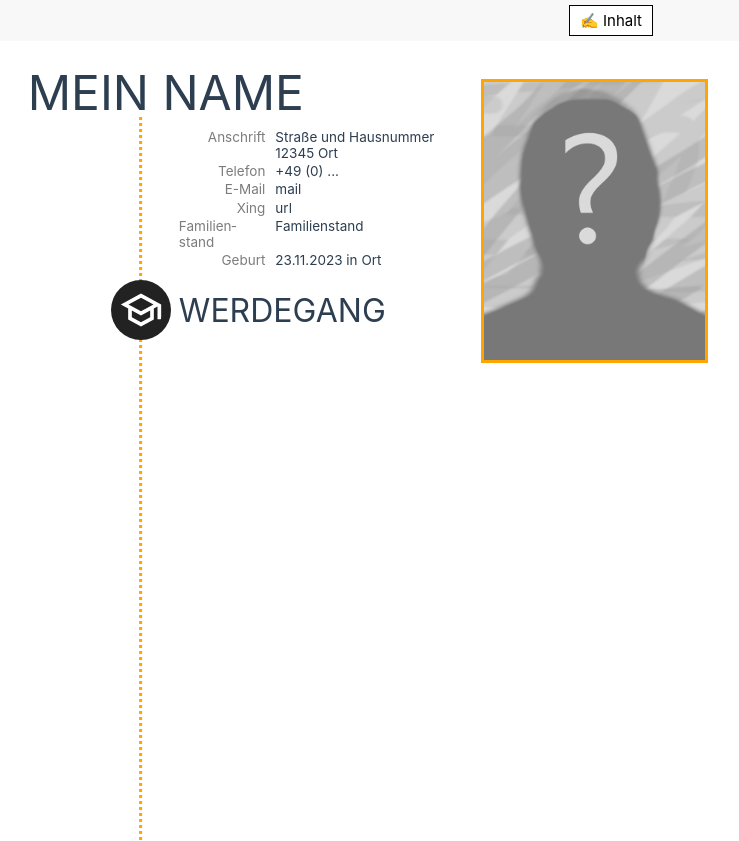
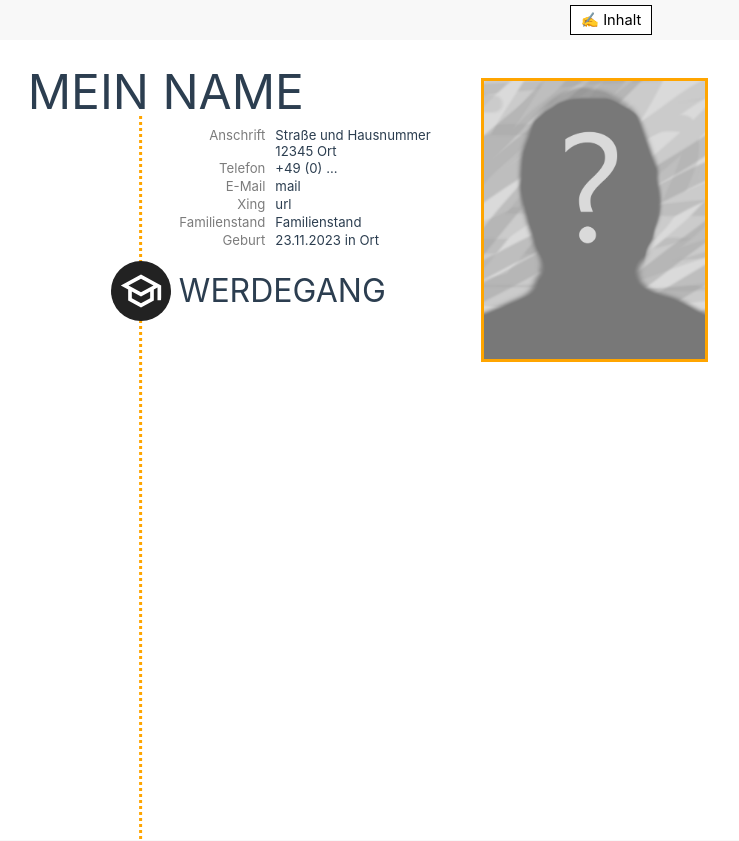
Before and after one commit to MattesSchu/mattu-cv, a Vue app: page / in a window 1280 px wide. Shown: the whole page, without its empty margins (29-768 px from the left). Built offline with nearby package versions, Linux system fonts and the light colour scheme.

Commit message:
Change font-size to pt

```diff
--- a/src/assets/base.css
+++ b/src/assets/base.css
@@ -37,9 +37,9 @@
 }
 
 :root {
-    --font-size-h1: 48px;
-    --font-size-h2: 32px;
-    --font-size-h3: 24px;
+    --font-size-h1: 36pt;
+    --font-size-h2: 24pt;
+    --font-size-h3: 18pt;
 
     --font-family:
         Inter,
@@ -73,7 +73,7 @@ body {
         background-color 0.5s;
     line-height: 1.6;
     font-family: var(--font-family);
-    font-size: 15px;
+    font-size: 11pt;
     text-rendering: optimizeLegibility;
     -webkit-font-smoothing: antialiased;
     -moz-osx-font-smoothing: grayscale;
--- a/src/assets/elements.scss
+++ b/src/assets/elements.scss
@@ -5,7 +5,7 @@ button {
     padding: 5px 10px;
     background: none;
     font-family: var(--font-family);
-    font-size: 15px;
+    font-size: 11pt;
     text-align: center;
     text-decoration: none;
     border: 1px solid black;
--- a/src/assets/main.scss
+++ b/src/assets/main.scss
@@ -2,7 +2,7 @@
 @import './elements.scss';
 
 :root {
-    --content-font-siez: .9em;
+    --content-font-size: .9em;
 }
 
 .cvMainSectionTitle {
@@ -23,13 +23,13 @@
 }
 
 .cvMainBullitTitle {
-    font-size: var(--content-font-siez);
+    font-size: var(--content-font-size);
     line-height: 1.2;
     color: rgb(124, 124, 124);
 }
 
 .cvMainSectionText {
-    font-size: var(--content-font-siez);
+    font-size: var(--content-font-size);
     line-height: 1.2;
 }
 
--- a/src/components/viewer/TheCvViewerItemSub.vue
+++ b/src/components/viewer/TheCvViewerItemSub.vue
@@ -52,7 +52,7 @@ const BULLIT_ICON_SIZE = 15;
     grid-column-start: 3;
     justify-self: center;
     align-self: start;
-    font-size: var(--content-font-siez);
+    font-size: var(--content-font-size);
     line-height: 1.2;
     color: v-bind("settings.color");
 }
```
